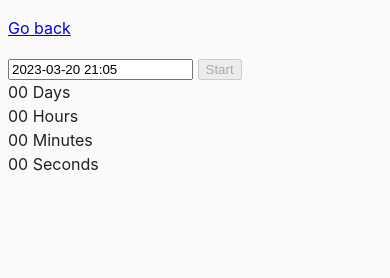
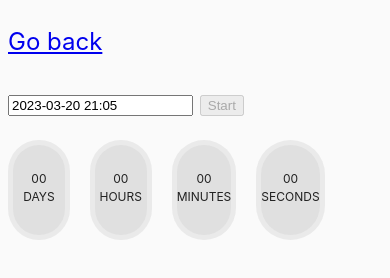
Before and after one commit to Bilous-Oleh/goit-js-hw-09, a website built with Parcel: page src/02-timer.html in a window 390 px wide. Built offline with nearby package versions, Linux system fonts and the light colour scheme.

Commit message:
Update common.css

```diff
--- a/src/css/common.css
+++ b/src/css/common.css
@@ -7,6 +7,9 @@ body {
     Oxygen-Sans, Ubuntu, Cantarell, 'Helvetica Neue', sans-serif;
   -webkit-font-smoothing: antialiased;
   -moz-osx-font-smoothing: grayscale;
+  justify-content: center;
+  align-items: center;
+  font-size: 24px;
   background-color: #fafafa;
   color: #212121;
   line-height: 1.5;
@@ -16,3 +19,52 @@ img {
   display: block;
   max-width: 100%;
 }
+
+
+.timer {
+  display: flex;
+  width: 100%;
+  max-width: 70%;
+  margin-top: 20px;
+  margin-right: 20px;
+}
+
+.field {
+  display: flex;
+  flex-direction: column;
+  align-items: center;
+  justify-content: center;
+  background-color: rgba(0, 0, 0, 0.1);
+  border: 5px solid rgba(255, 255, 255, 0.3);
+  width: 140px;
+  height: 140px;
+  border-radius: 99px;
+  margin-right: 20px;
+}
+
+.days,
+.hours,
+.minutes,
+.seconds {
+  font-size: 24px;
+  margin: 10px 0;
+}
+
+
+.label {
+  text-transform: uppercase;
+  margin-bottom: 5px;
+}
+
+@media (max-width: 800px) {
+
+  .timer {
+    max-width: 90%;
+  }
+
+  .field {
+    font-size: 12px;
+    width: 100px;
+    height: 100px;
+  }
+}
```
